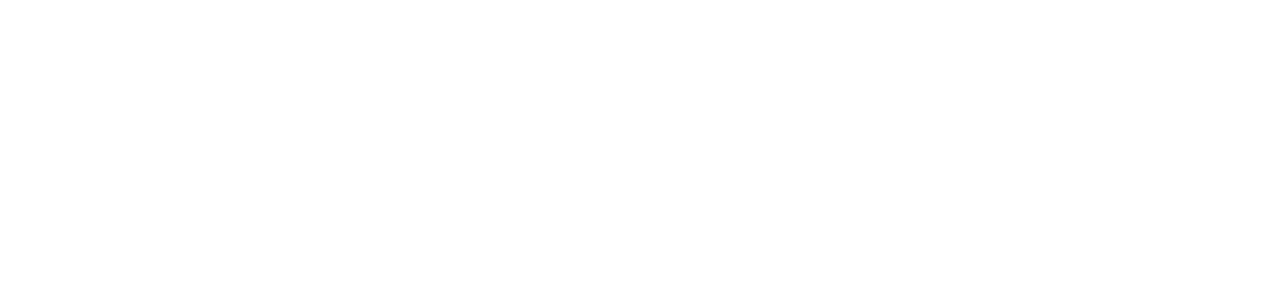
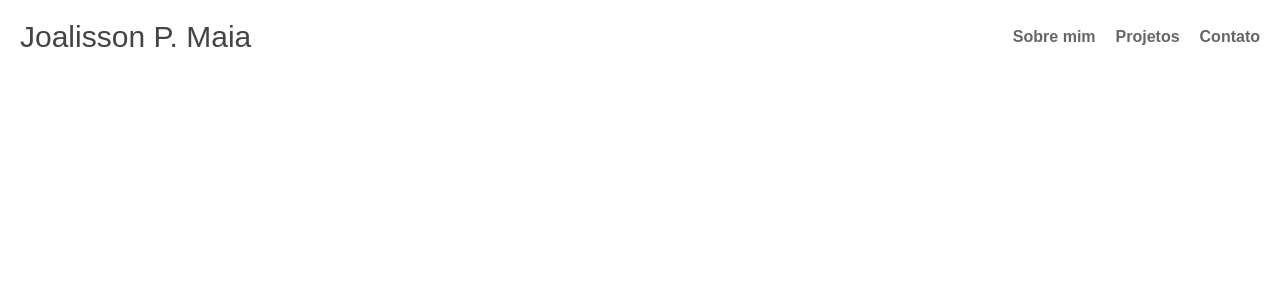
Before and after one commit to Namibo06/portifolio-angular, an Angular app: page / in a window 1280 px wide. Shown: the top 300 px of the page. Built offline with nearby package versions, Linux system fonts and the light colour scheme.

Commit message:
style:header

```diff
--- a/package.json
+++ b/package.json
@@ -18,6 +18,11 @@
     "@angular/platform-browser": "^17.0.0",
     "@angular/platform-browser-dynamic": "^17.0.0",
     "@angular/router": "^17.0.0",
+    "@fortawesome/angular-fontawesome": "^0.14.1",
+    "@fortawesome/fontawesome-svg-core": "^6.4.2",
+    "@fortawesome/free-brands-svg-icons": "^6.4.2",
+    "@fortawesome/free-regular-svg-icons": "^6.4.2",
+    "@fortawesome/free-solid-svg-icons": "^6.4.2",
     "rxjs": "~7.8.0",
     "tslib": "^2.3.0",
     "zone.js": "~0.14.2"
--- a/src/app/components/header/header/header.component.html
+++ b/src/app/components/header/header/header.component.html
@@ -1 +1,32 @@
-<p>header works!</p>
+<div class="header-container">
+  <div class="title">
+    <h2>Joalisson P. Maia</h2>
+  </div><!--title-->
+
+  <div class="links">
+    <div class="menu-mobile">
+      <div class="open-menu-icon">
+        <fa-icon [icon]="open_menu" (click)="open_menu_mobile()"></fa-icon>
+      </div><!--open-menu-icon-->
+
+      <div class="menu-elements" *ngIf="menu_mobile">
+        <div class="close-menu-icon">
+          <button type="button" (click)="close_menu_mobile()">X</button>
+        </div><!--close-menu-icon-->
+        <ul>
+          <li>Sobre mim</li>
+          <li>Projetos</li>
+          <li>Contato</li>
+        </ul>
+      </div><!--menu-elements-->
+    </div><!--menu-mobile-->
+
+    <div class="menu-desktop">
+      <ul>
+        <li>Sobre mim</li>
+        <li>Projetos</li>
+        <li>Contato</li>
+      </ul>
+    </div><!--menu-desktop-->
+  </div><!--links-->
+</div><!--header-container-->
--- a/src/app/components/header/header/header.component.sass
+++ b/src/app/components/header/header/header.component.sass
@@ -0,0 +1,35 @@
+%flex-row
+  display: flex
+  flex-direction: row
+
+div.header-container
+  @extend %flex-row
+  justify-content: space-between
+  align-items: center
+  padding: 20px
+  font-family: Arial, Helvetica, sans-serif
+  transition: 1s
+  transition-timing-function: ease-in
+
+  div.title
+    h2
+      font-size: 30px
+      font-weight: 300
+      color: #444
+
+  div.links
+    div.menu-mobile
+      display: none
+
+    div.menu-desktop
+      ul
+        @extend %flex-row
+        li
+          margin-right: 20px
+          list-style-type: none
+          font-size: 16px
+          font-weight: bold
+          color: #666
+          cursor: pointer
+          &:last-child
+            margin-right: 0px
--- a/src/app/components/header/header/header.component.ts
+++ b/src/app/components/header/header/header.component.ts
@@ -1,4 +1,7 @@
 import { Component } from '@angular/core';
+import { IconDefinition } from '@fortawesome/fontawesome-svg-core';
+
+import {faBars} from "@fortawesome/free-solid-svg-icons";
 
 @Component({
   selector: 'app-header',
@@ -6,5 +9,16 @@ import { Component } from '@angular/core';
   styleUrl: './header.component.sass'
 })
 export class HeaderComponent {
+  open_menu:IconDefinition=faBars;
+  menu_mobile:boolean=false;
 
+  constructor(){}
+
+  open_menu_mobile(){
+    this.menu_mobile=true;
+  }
+
+  close_menu_mobile(){
+    this.menu_mobile=false;
+  }
 }
--- a/src/app/pages/index/index.module.ts
+++ b/src/app/pages/index/index.module.ts
@@ -1,6 +1,8 @@
 import { NgModule } from '@angular/core';
 import { CommonModule } from '@angular/common';
 import { IndexComponent } from './index/index.component';
+import { HeaderModule } from '../../components/header/header.module';
+import { FooterModule } from '../../components/footer/footer.module';
 
 
 
@@ -8,7 +10,9 @@ import { IndexComponent } from './index/index.component';
   declarations: [IndexComponent],
   exports:[IndexComponent],
   imports: [
-    CommonModule
+    CommonModule,
+    HeaderModule,
+    FooterModule
   ]
 })
 export class IndexModule { }
--- a/src/app/pages/index/index/index.component.html
+++ b/src/app/pages/index/index/index.component.html
@@ -1,3 +1,13 @@
 <div class="index-container">
+  <header>
+    <app-header></app-header>
+  </header>
 
+  <main>
+
+  </main>
+
+  <footer>
+
+  </footer>
 </div><!--index-container-->
```
Also changed, not shown: src/app/app.module.ts (+9 -4 lines), src/app/components/header/header.module.ts (+6 -2 lines), 2 other files (tests, documents, lock files or other folders).
